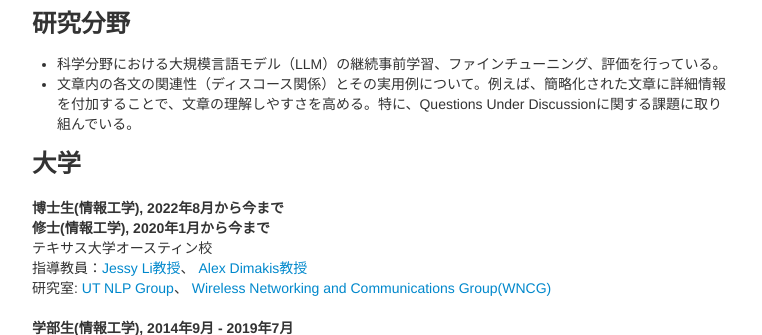
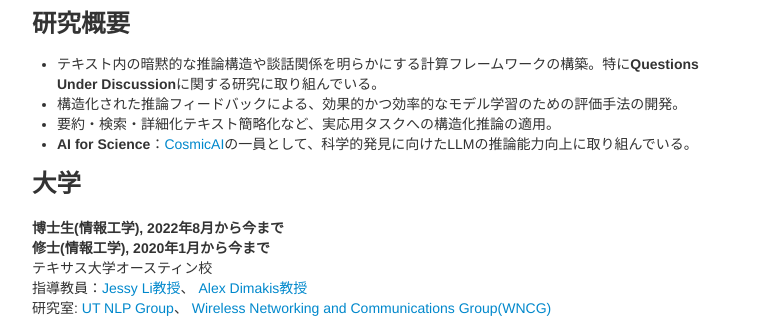
Before and after one commit to lingchensanwen/lingchensanwen.github.io, a plain HTML site: page index_jp.html in a window 1280 px wide. Shown: the part 422-757 px from the top of the page, without its empty margins (258-1020 px from the left). Drawn offline with nearby package versions, Linux system fonts and the light colour scheme; some icons are missing.

Commit message:
Update research overview with QUD, structured reasoning, and AI for Science

```diff
--- a/index_jp.html
+++ b/index_jp.html
@@ -35,14 +35,12 @@
         <a href="https://twitter.com/YatingWu96" target="_blank" title="Twitter"><i class="fab fa-twitter" style="font-size:36px"></i></a>
         <a href="https://scholar.google.com/citations?view_op=list_works&hl=en&user=aQ_UyzsAAAAJ"><i class="fas fa-graduation-cap" style="font-size:36px"></i></a>
         <a href="https://www.semanticscholar.org/author/Yating-Wu/2174327114" target="_blank"><i class="ai ai-semantic-scholar ai-3x" style="font-size:38px"></i></a>
-        <h3>研究分野</h3>
+        <h3>研究概要</h3>
         <ul>
-          <li>
-            科学分野における大規模言語モデル（LLM）の継続事前学習、ファインチューニング、評価を行っている。
-          </li>
-          <li>
-            文章内の各文の関連性（ディスコース関係）とその実用例について。例えば、簡略化された文章に詳細情報を付加することで、文章の理解しやすさを高める。特に、Questions Under Discussionに関する課題に取り組んでいる。
-          </li>
+          <li>テキスト内の暗黙的な推論構造や談話関係を明らかにする計算フレームワークの構築。特に<strong>Questions Under Discussion</strong>に関する研究に取り組んでいる。</li>
+          <li>構造化された推論フィードバックによる、効果的かつ効率的なモデル学習のための評価手法の開発。</li>
+          <li>要約・検索・詳細化テキスト簡略化など、実応用タスクへの構造化推論の適用。</li>
+          <li><strong>AI for Science</strong>：<a href="https://cosmic-ai.org/">CosmicAI</a>の一員として、科学的発見に向けたLLMの推論能力向上に取り組んでいる。</li>
         </ul>
 
 
```
Also changed, not shown: index.html (+5 -5 lines).
